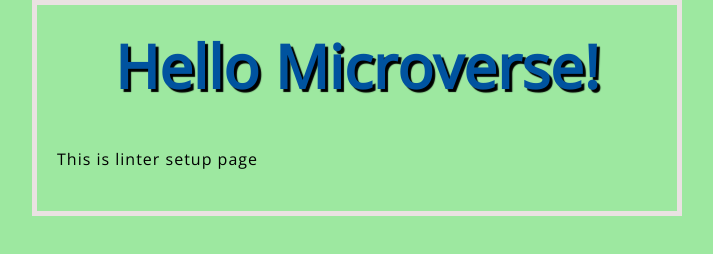
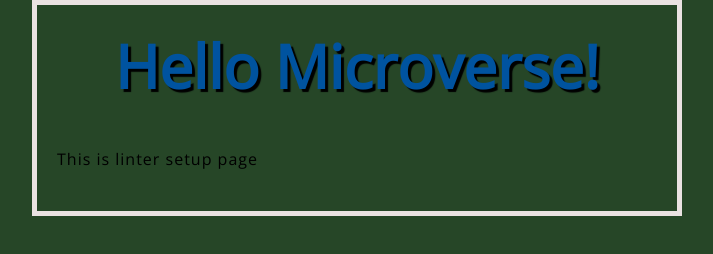
Before and after one commit to dagmawiii03/linter_setup, a website: page index.html in a window 1280 px wide. Shown: the whole page, without its empty margins (283-996 px from the left). Drawn offline with nearby package versions, Linux system fonts and the light colour scheme.

```diff
--- a/style.css
+++ b/style.css
@@ -1,7 +1,7 @@
 html {
   font-size: 10px;
   font-family: "Open Sans", sans-serif;
-  background-color: #9de8a0;
+  background-color: #264627;
 }
 
 body {
```
